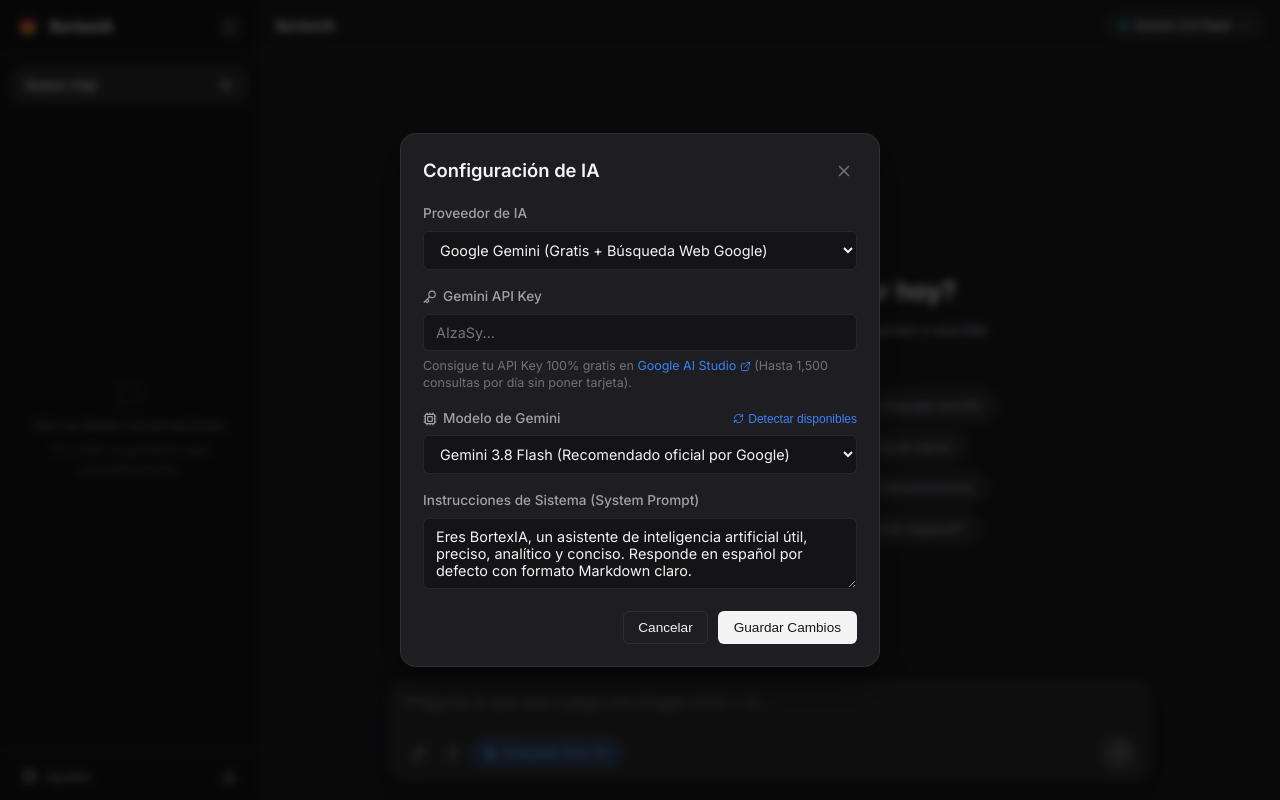
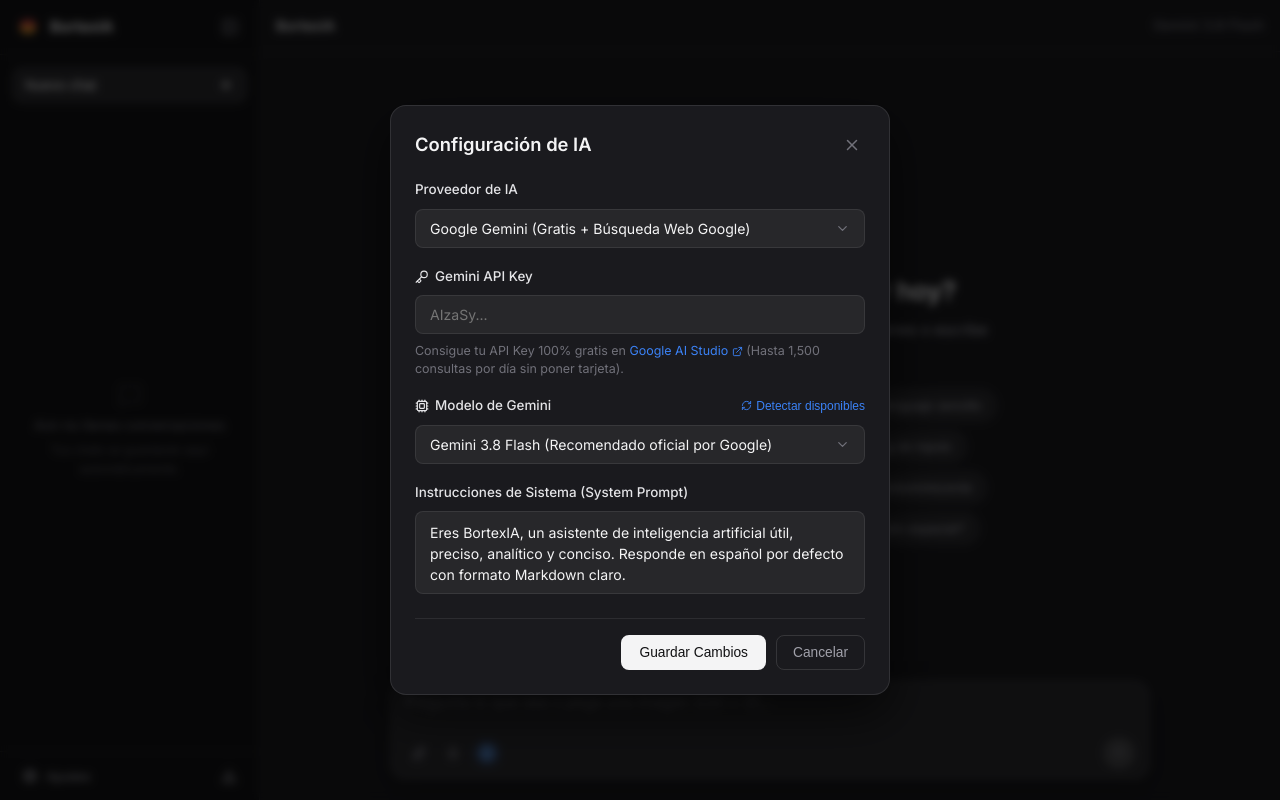
Before and after one commit to ramirolacci/BortexIA, a React (Vite) app: page / in a window 1280 px wide. Both pictures are taken after a click on the button "Ajustes". Built offline with nearby package versions, Linux system fonts and the light colour scheme.

Commit message:
Final visual proofreading

```diff
--- a/src/App.jsx
+++ b/src/App.jsx
@@ -319,17 +319,10 @@ export default function App() {
             </span>
           </div>
 
-          {/* Selector dinámico de modelo en TopBar */}
-          <button
-            type="button"
-            className="model-pill-btn"
-            onClick={() => setIsSettingsOpen(true)}
-            title="Cambiar modelo o configuración"
-          >
-            <span className="model-pill-dot" />
-            <span>{activeModelName}</span>
-            <ChevronDown size={13} style={{ opacity: 0.6 }} />
-          </button>
+          {/* Nombre del modelo en TopBar como texto plano sin encapsular */}
+          <span className="top-bar-model-text">
+            {activeModelName}
+          </span>
         </header>
 
         {errorBanner && (
--- a/src/components/Composer.jsx
+++ b/src/components/Composer.jsx
@@ -172,12 +172,11 @@ export default function Composer({
 
             <button
               type="button"
-              className={`web-search-toggle ${webSearch ? 'active' : ''}`}
+              className={`icon-action-btn web-search-btn ${webSearch ? 'active' : ''}`}
               onClick={() => setWebSearch(!webSearch)}
-              title="Buscar información en la web en tiempo real"
+              title={webSearch ? 'Búsqueda Web activada' : 'Búsqueda Web desactivada'}
             >
-              <Globe size={13} />
-              <span>Búsqueda Web {webSearch ? 'ON' : 'OFF'}</span>
+              <Globe size={16} />
             </button>
           </div>
 
--- /dev/null
+++ b/src/components/CustomSelect.jsx
@@ -0,0 +1,64 @@
+import React, { useState, useRef, useEffect } from 'react';
+import { ChevronDown, Check } from 'lucide-react';
+
+export default function CustomSelect({ value, options, onChange, placeholder = 'Seleccionar...' }) {
+  const [isOpen, setIsOpen] = useState(false);
+  const containerRef = useRef(null);
+
+  // Cerrar al hacer clic fuera
+  useEffect(() => {
+    const handleClickOutside = (e) => {
+      if (containerRef.current && !containerRef.current.contains(e.target)) {
+        setIsOpen(false);
+      }
+    };
+    const handleKeyDown = (e) => {
+      if (e.key === 'Escape') setIsOpen(false);
+    };
+
+    document.addEventListener('mousedown', handleClickOutside);
+    document.addEventListener('keydown', handleKeyDown);
+    return () => {
+      document.removeEventListener('mousedown', handleClickOutside);
+      document.removeEventListener('keydown', handleKeyDown);
+    };
+  }, []);
+
+  const selectedOption = options.find(opt => opt.value === value) || { label: value, value };
+
+  const handleSelect = (val) => {
+    onChange(val);
+    setIsOpen(false);
+  };
+
+  return (
+    <div className="custom-select-container" ref={containerRef}>
+      <button
+        type="button"
+        className={`custom-select-trigger ${isOpen ? 'open' : ''}`}
+        onClick={() => setIsOpen(!isOpen)}
+      >
+        <span className="custom-select-label">{selectedOption.label || placeholder}</span>
+        <ChevronDown size={15} className={`custom-select-arrow ${isOpen ? 'rotated' : ''}`} />
+      </button>
+
+      {isOpen && (
+        <div className="custom-select-dropdown">
+          {options.map((option) => {
+            const isSelected = option.value === value;
+            return (
+              <div
+                key={option.value}
+                className={`custom-select-option ${isSelected ? 'selected' : ''}`}
+                onClick={() => handleSelect(option.value)}
+              >
+                <span>{option.label}</span>
+                {isSelected && <Check size={14} className="custom-select-check" />}
+              </div>
+            );
+          })}
+        </div>
+      )}
+    </div>
+  );
+}
--- a/src/components/SettingsModal.jsx
+++ b/src/components/SettingsModal.jsx
@@ -1,12 +1,43 @@
-import React, { useState } from 'react';
+import React, { useState, useRef, useEffect } from 'react';
 import { X, ExternalLink, Key, Cpu, RefreshCw } from 'lucide-react';
 import { fetchGeminiModels } from '../services/aiService';
+import CustomSelect from './CustomSelect';
+
+const PROVIDER_OPTIONS = [
+  { value: 'gemini', label: 'Google Gemini (Gratis + Búsqueda Web Google)' },
+  { value: 'groq', label: 'Groq Cloud (Gratis + Ultra Velocidad Llama 3.3)' }
+];
+
+const DEFAULT_GEMINI_MODELS = [
+  { value: 'gemini-3.8-flash', label: 'Gemini 3.8 Flash (Recomendado oficial por Google)' },
+  { value: 'gemini-3.8-pro', label: 'Gemini 3.8 Pro (Razonamiento avanzado)' },
+  { value: 'gemini-3.8-flash-latest', label: 'Gemini 3.8 Flash Latest' }
+];
+
+const GROQ_MODEL_OPTIONS = [
+  { value: 'llama-3.3-70b-versatile', label: 'Llama 3.3 70B Versatile (Recomendado)' },
+  { value: 'deepseek-r1-distill-llama-70b', label: 'DeepSeek R1 Distill 70B (Razonamiento)' },
+  { value: 'llama-3.1-8b-instant', label: 'Llama 3.1 8B Instant (Ultra veloz)' }
+];
 
 export default function SettingsModal({ isOpen, onClose, settings, onSave }) {
   const [formData, setFormData] = useState(settings);
   const [dynamicModels, setDynamicModels] = useState([]);
   const [loadingModels, setLoadingModels] = useState(false);
   const [modelStatus, setModelStatus] = useState('');
+  const textareaRef = useRef(null);
+
+  useEffect(() => {
+    setFormData(settings);
+  }, [settings, isOpen]);
+
+  // Auto-ajuste de altura hacia abajo para el textarea
+  useEffect(() => {
+    if (textareaRef.current) {
+      textareaRef.current.style.height = 'auto';
+      textareaRef.current.style.height = `${Math.max(textareaRef.current.scrollHeight, 72)}px`;
+    }
+  }, [formData.systemPrompt, isOpen]);
 
   if (!isOpen) return null;
 
@@ -40,12 +71,16 @@ export default function SettingsModal({ isOpen, onClose, settings, onSave }) {
     onClose();
   };
 
+  const currentGeminiOptions = dynamicModels.length > 0
+    ? dynamicModels.map(m => ({ value: m, label: m }))
+    : DEFAULT_GEMINI_MODELS;
+
   return (
     <div className="modal-overlay" onClick={onClose}>
       <div className="modal-card" onClick={(e) => e.stopPropagation()}>
         <div className="modal-header">
           <h2>Configuración de IA</h2>
-          <button className="icon-btn-subtle" onClick={onClose}>
+          <button className="icon-btn-subtle" onClick={onClose} title="Cerrar">
             <X size={18} />
           </button>
         </div>
@@ -53,11 +88,10 @@ export default function SettingsModal({ isOpen, onClose, settings, onSave }) {
         <form onSubmit={handleSave}>
           <div className="form-group">
             <label>Proveedor de IA</label>
-            <select
-              className="form-select"
+            <CustomSelect
               value={formData.provider}
-              onChange={(e) => {
-                const prov = e.target.value;
+              options={PROVIDER_OPTIONS}
+              onChange={(prov) => {
                 handleChange('provider', prov);
                 if (prov === 'gemini') {
                   handleChange('model', 'gemini-3.8-flash');
@@ -65,10 +99,7 @@ export default function SettingsModal({ isOpen, onClose, settings, onSave }) {
                   handleChange('model', 'llama-3.3-70b-versatile');
                 }
               }}
-            >
-              <option value="gemini">Google Gemini (Gratis + Búsqueda Web Google)</option>
-              <option value="groq">Groq Cloud (Gratis + Ultra Velocidad Llama 3.3)</option>
-            </select>
+            />
           </div>
 
           {formData.provider === 'gemini' ? (
@@ -120,23 +151,12 @@ export default function SettingsModal({ isOpen, onClose, settings, onSave }) {
                   </button>
                 </div>
 
-                <select
-                  className="form-select"
+                <CustomSelect
                   value={formData.model}
-                  onChange={(e) => handleChange('model', e.target.value)}
-                >
-                  {dynamicModels.length > 0 ? (
-                    dynamicModels.map(m => (
-                      <option key={m} value={m}>{m}</option>
-                    ))
-                  ) : (
-                    <>
-                      <option value="gemini-3.8-flash">Gemini 3.8 Flash (Recomendado oficial por Google)</option>
-                      <option value="gemini-3.8-pro">Gemini 3.8 Pro (Razonamiento avanzado)</option>
-                      <option value="gemini-3.8-flash-latest">Gemini 3.8 Flash Latest</option>
-                    </>
-                  )}
-                </select>
+                  options={currentGeminiOptions}
+                  onChange={(val) => handleChange('model', val)}
+                />
+
                 {modelStatus && (
                   <span style={{ fontSize: '0.75rem', color: 'var(--text-muted)' }}>
                     {modelStatus}
@@ -172,15 +192,11 @@ export default function SettingsModal({ isOpen, onClose, settings, onSave }) {
                   <Cpu size={14} />
                   <span>Modelo Groq</span>
                 </label>
-                <select
-                  className="form-select"
+                <CustomSelect
                   value={formData.model}
-                  onChange={(e) => handleChange('model', e.target.value)}
-                >
-                  <option value="llama-3.3-70b-versatile">Llama 3.3 70B Versatile (Recomendado)</option>
-                  <option value="deepseek-r1-distill-llama-70b">DeepSeek R1 Distill 70B (Razonamiento)</option>
-                  <option value="llama-3.1-8b-instant">Llama 3.1 8B Instant (Ultra veloz)</option>
-                </select>
+                  options={GROQ_MODEL_OPTIONS}
+                  onChange={(val) => handleChange('model', val)}
+                />
               </div>
             </>
           )}
@@ -188,7 +204,8 @@ export default function SettingsModal({ isOpen, onClose, settings, onSave }) {
           <div className="form-group">
             <label>Instrucciones de Sistema (System Prompt)</label>
             <textarea
-              className="form-input"
+              ref={textareaRef}
+              className="form-input form-textarea"
               rows={3}
               value={formData.systemPrompt}
               onChange={(e) => handleChange('systemPrompt', e.target.value)}
@@ -197,11 +214,11 @@ export default function SettingsModal({ isOpen, onClose, settings, onSave }) {
           </div>
 
           <div className="modal-actions">
+            <button type="submit" className="btn-primary">
+              Guardar Cambios
+            </button>
             <button type="button" className="btn-secondary" onClick={onClose}>
               Cancelar
-            </button>
-            <button type="submit" className="btn-primary">
-              Guardar Cambios
             </button>
           </div>
         </form>
--- a/src/index.css
+++ b/src/index.css
@@ -318,32 +318,13 @@ html, body, #root {
   white-space: nowrap;
 }
 
-/* Píldora de Selección de Modelo en TopBar */
-.model-pill-btn {
-  display: inline-flex;
-  align-items: center;
-  gap: 7px;
-  background-color: rgba(255, 255, 255, 0.05);
-  border: 1px solid var(--border-subtle);
-  border-radius: var(--radius-full);
-  padding: 5px 12px;
-  font-size: 0.8rem;
+/* Nombre del modelo en TopBar como texto plano sin encapsular */
+.top-bar-model-text {
+  font-size: 0.84rem;
+  color: var(--text-muted);
   font-weight: 500;
-  color: var(--text-primary);
-  cursor: pointer;
-  transition: all 0.15s ease;
-}
-
-.model-pill-btn:hover {
-  background-color: rgba(255, 255, 255, 0.1);
-  border-color: var(--border-focus);
-}
-
-.model-pill-dot {
-  width: 7px;
-  height: 7px;
-  border-radius: 50%;
-  background-color: #10b981;
+  letter-spacing: 0.02em;
+  user-select: none;
 }
 
 /* Área de Mensajes */
@@ -759,30 +740,9 @@ html, body, #root {
   100% { transform: scale(1); }
 }
 
-.web-search-toggle {
-  display: inline-flex;
-  align-items: center;
-  gap: 6px;
-  background: transparent;
-  border: 1px solid var(--border-subtle);
-  color: var(--text-secondary);
-  padding: 4px 10px;
-  border-radius: var(--radius-full);
-  font-size: 0.78rem;
-  cursor: pointer;
-  transition: all 0.15s ease;
-}
-
-.web-search-toggle:hover {
-  background-color: rgba(255, 255, 255, 0.05);
-  color: var(--text-primary);
-}
-
-.web-search-toggle.active {
-  background-color: var(--accent-subtle);
-  border-color: var(--accent);
+.icon-action-btn.web-search-btn.active {
   color: #60a5fa;
-  font-weight: 500;
+  background-color: rgba(59, 130, 246, 0.15);
 }
 
 .send-btn {
@@ -824,53 +784,166 @@ html, body, #root {
 }
 
 .modal-card {
-  background-color: #1e1e22;
-  border: 1px solid var(--border-subtle);
+  background-color: #1a1a1e;
+  border: 1px solid rgba(255, 255, 255, 0.1);
   border-radius: var(--radius-lg);
-  max-width: 480px;
+  max-width: 500px;
   width: 100%;
-  padding: 22px;
-  box-shadow: 0 16px 40px rgba(0, 0, 0, 0.5);
+  padding: 24px;
+  box-shadow: 0 20px 50px rgba(0, 0, 0, 0.6);
 }
 
 .modal-header {
   display: flex;
   align-items: center;
   justify-content: space-between;
-  margin-bottom: 18px;
+  margin-bottom: 20px;
 }
 
 .modal-header h2 {
   font-size: 1.15rem;
   font-weight: 600;
+  color: var(--text-primary);
 }
 
 .form-group {
-  margin-bottom: 16px;
+  margin-bottom: 18px;
   display: flex;
   flex-direction: column;
-  gap: 6px;
+  gap: 8px;
 }
 
 .form-group label {
-  font-size: 0.85rem;
-  color: var(--text-secondary);
+  font-size: 0.84rem;
+  color: #e4e4e7;
   font-weight: 500;
 }
 
-.form-input, .form-select {
-  background-color: #141416;
+/* Custom Select para desplegables 100% estilizados */
+.custom-select-container {
+  position: relative;
+  width: 100%;
+}
+
+.custom-select-trigger {
+  width: 100%;
+  background-color: var(--bg-surface);
   border: 1px solid var(--border-subtle);
+  border-radius: 8px;
+  padding: 10px 14px;
   color: var(--text-primary);
-  padding: 9px 12px;
-  border-radius: var(--radius-sm);
-  font-size: 0.9rem;
-  outline: none;
+  font-size: 0.88rem;
+  display: flex;
+  align-items: center;
+  justify-content: space-between;
+  cursor: pointer;
+  transition: all 0.15s ease;
   font-family: inherit;
 }
 
-.form-input:focus, .form-select:focus {
+.custom-select-trigger:hover {
+  background-color: var(--bg-surface-hover);
+  border-color: var(--border-focus);
+}
+
+.custom-select-trigger.open {
   border-color: var(--accent);
+  box-shadow: 0 0 0 2px rgba(59, 130, 246, 0.2);
+}
+
+.custom-select-label {
+  overflow: hidden;
+  text-overflow: ellipsis;
+  white-space: nowrap;
+}
+
+.custom-select-arrow {
+  color: var(--text-muted);
+  transition: transform 0.2s ease;
+  flex-shrink: 0;
+  margin-left: 8px;
+}
+
+.custom-select-arrow.rotated {
+  transform: rotate(180deg);
+  color: var(--text-primary);
+}
+
+.custom-select-dropdown {
+  position: absolute;
+  top: calc(100% + 5px);
+  left: 0;
+  right: 0;
+  background-color: #202024;
+  border: 1px solid rgba(255, 255, 255, 0.12);
+  border-radius: 8px;
+  padding: 6px;
+  box-shadow: 0 12px 36px rgba(0, 0, 0, 0.55);
+  z-index: 100;
+  max-height: 220px;
+  overflow-y: auto;
+  display: flex;
+  flex-direction: column;
+  gap: 2px;
+}
+
+.custom-select-option {
+  padding: 9px 12px;
+  border-radius: 6px;
+  font-size: 0.86rem;
+  color: var(--text-secondary);
+  display: flex;
+  align-items: center;
+  justify-content: space-between;
+  cursor: pointer;
+  transition: all 0.12s ease;
+}
+
+.custom-select-option:hover {
+  background-color: rgba(255, 255, 255, 0.08);
+  color: var(--text-primary);
+}
+
+.custom-select-option.selected {
+  background-color: var(--accent-subtle);
+  color: #60a5fa;
+  font-weight: 500;
+}
+
+.custom-select-check {
+  color: #60a5fa;
+  flex-shrink: 0;
+}
+
+/* Inputs y Textarea con el mismo tono gris del compositor */
+.form-input {
+  background-color: var(--bg-surface);
+  border: 1px solid var(--border-subtle);
+  color: var(--text-primary);
+  padding: 10px 14px;
+  border-radius: 8px;
+  font-size: 0.88rem;
+  outline: none;
+  font-family: inherit;
+  transition: all 0.15s ease;
+}
+
+.form-input:hover {
+  background-color: var(--bg-surface-hover);
+  border-color: var(--border-focus);
+}
+
+.form-input:focus {
+  border-color: #3b82f6;
+  box-shadow: 0 0 0 2px rgba(59, 130, 246, 0.2);
+}
+
+.form-textarea {
+  resize: none;
+  overflow-y: hidden;
+  line-height: 1.5;
+  min-height: 72px;
+  transition: height 0.1s ease;
 }
 
 .form-helper {
@@ -891,26 +964,41 @@ html, body, #root {
   display: flex;
   justify-content: flex-end;
   gap: 10px;
-  margin-top: 22px;
+  margin-top: 24px;
+  padding-top: 16px;
+  border-top: 1px solid var(--border-subtle);
+}
+
+.btn-primary {
+  background-color: #f4f4f5;
+  color: #111113;
+  border: none;
+  padding: 9px 18px;
+  border-radius: 8px;
+  cursor: pointer;
+  font-weight: 500;
+  font-size: 0.86rem;
+  transition: all 0.15s ease;
+}
+
+.btn-primary:hover {
+  background-color: #fff;
+  transform: translateY(-1px);
 }
 
 .btn-secondary {
   background: transparent;
-  border: 1px solid var(--border-subtle);
-  color: var(--text-primary);
-  padding: 8px 14px;
-  border-radius: var(--radius-sm);
+  border: 1px solid rgba(255, 255, 255, 0.12);
+  color: #a1a1aa;
+  padding: 9px 16px;
+  border-radius: 8px;
   cursor: pointer;
-  font-size: 0.85rem;
+  font-size: 0.86rem;
+  transition: all 0.15s ease;
 }
 
-.btn-primary {
-  background-color: var(--text-primary);
-  color: var(--bg-main);
-  border: none;
-  padding: 8px 16px;
-  border-radius: var(--radius-sm);
-  cursor: pointer;
-  font-weight: 500;
-  font-size: 0.85rem;
+.btn-secondary:hover {
+  color: #f4f4f5;
+  background-color: rgba(255, 255, 255, 0.05);
+  border-color: rgba(255, 255, 255, 0.2);
 }
```
